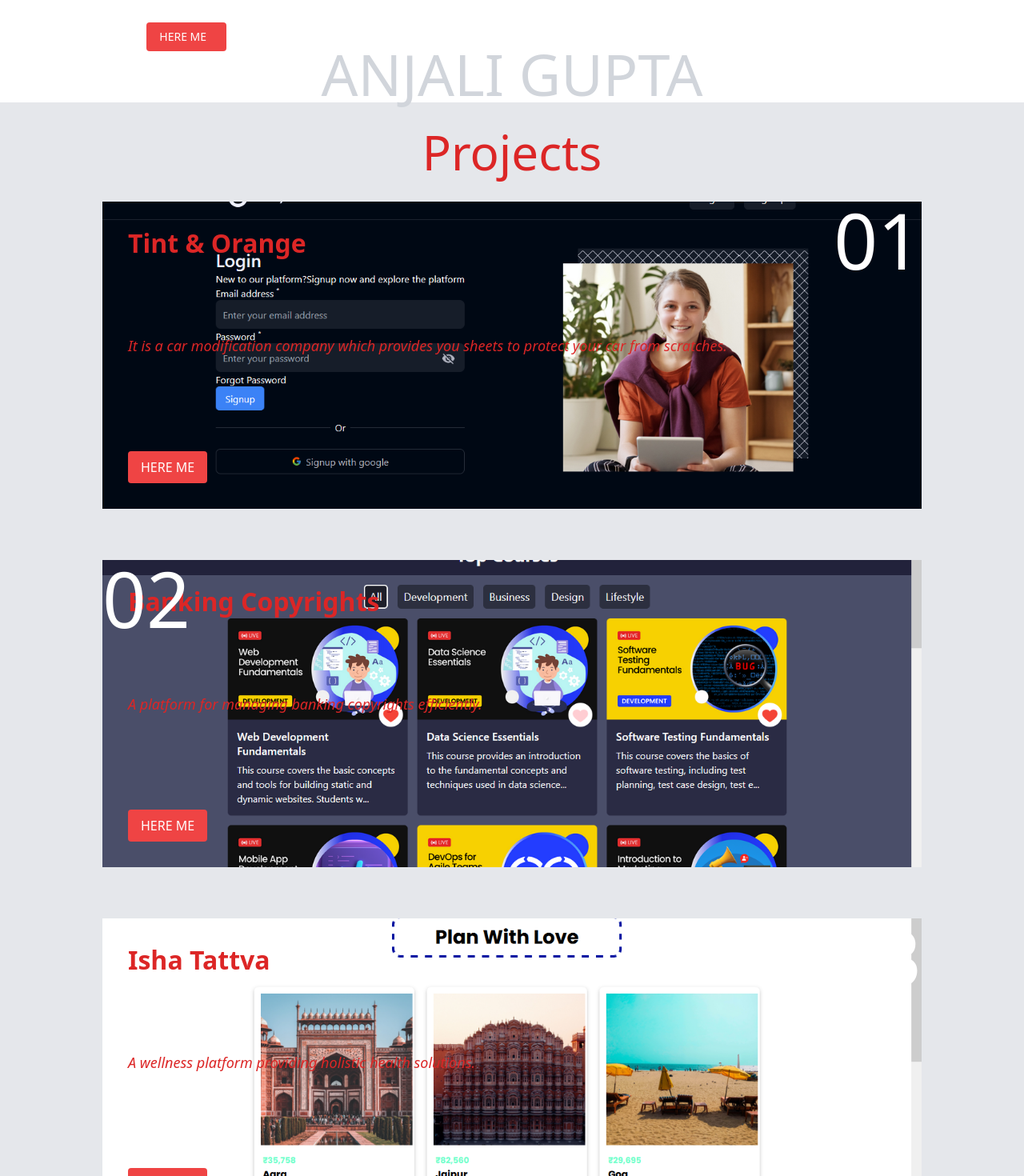
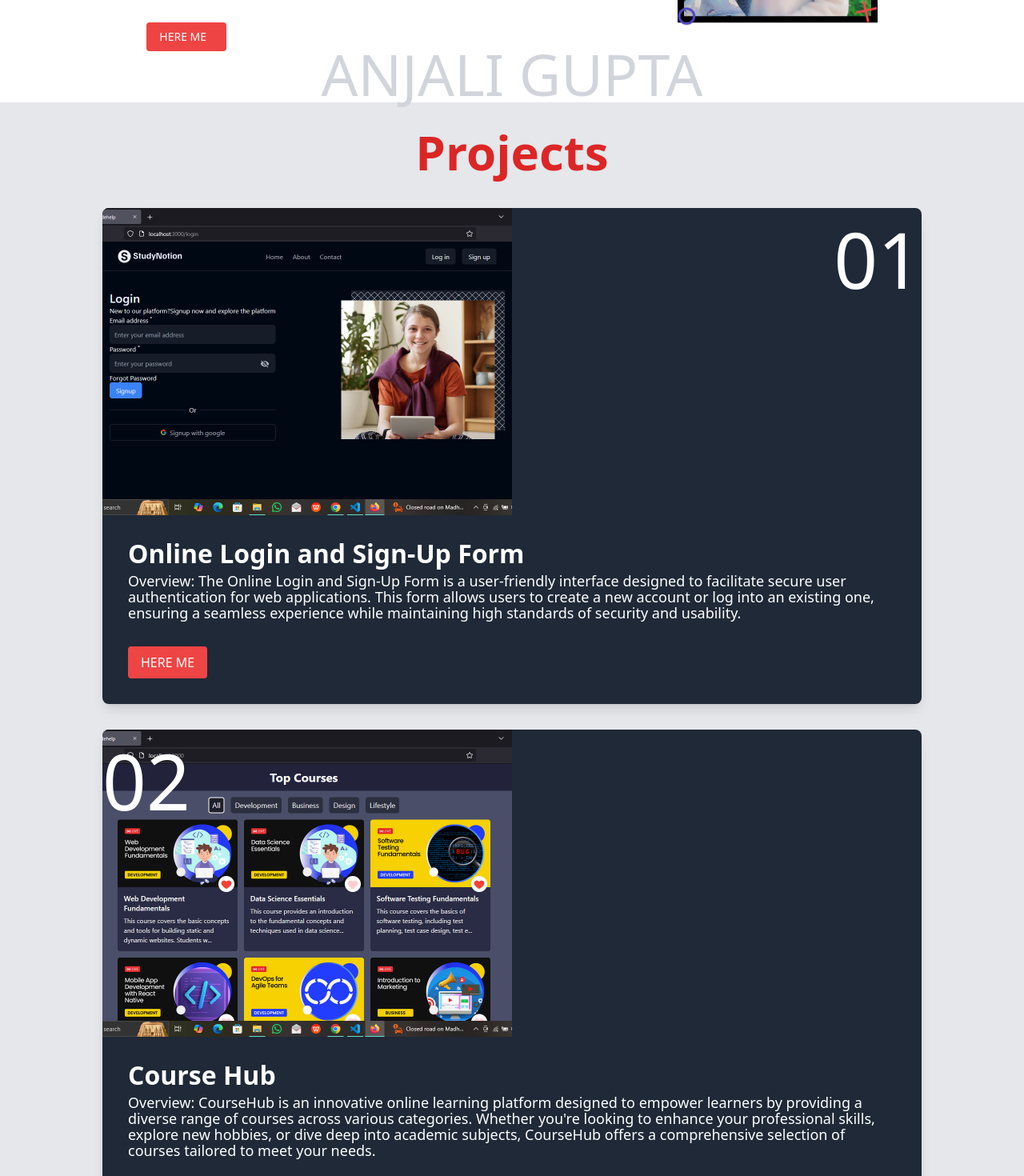
Before and after one commit to Anjaligupta90/my-portfolio, a React (Create React App) app: page / in a window 1280 px wide. Shown: the part 380-1850 px from the top of the page at 80% size. Built offline with nearby package versions, Linux system fonts and the light colour scheme.

Commit message:
Update ProjectSection.js

```diff
--- a/src/components/ProjectSection.js
+++ b/src/components/ProjectSection.js
@@ -1,39 +1,39 @@
 import React from 'react';
-import image1 from '../assets/p1.png'
-import image2 from '../assets/p2.png'
-import image3 from '../assets/p3.png'
-import image4 from '../assets/p5.png'
+import image1 from '../assets/p1.png';
+import image2 from '../assets/p2.png';
+import image3 from '../assets/p3.png';
+import image4 from '../assets/p5.png';
 
 const ProjectSection = () => {
   const projects = [
     {
       id: 1,
-      title: "Tint & Orange",
-      description: "It is a car modification company which provides you sheets to protect your car from scratches.",
-      image:image1,
+      title: "Online Login and Sign-Up Form",
+      description: "Overview: The Online Login and Sign-Up Form is a user-friendly interface designed to facilitate secure user authentication for web applications. This form allows users to create a new account or log into an existing one, ensuring a seamless experience while maintaining high standards of security and usability.",
+      image: image1,
       githubLink: "#",
       liveLink: "#"
     },
     {
       id: 2,
-      title: "Banking Copyrights",
-      description: "A platform for managing banking copyrights efficiently.",
+      title: "Course Hub",
+      description: "Overview: CourseHub is an innovative online learning platform designed to empower learners by providing a diverse range of courses across various categories. Whether you're looking to enhance your professional skills, explore new hobbies, or dive deep into academic subjects, CourseHub offers a comprehensive selection of courses tailored to meet your needs.",
       image: image2,
       githubLink: "#",
       liveLink: "#"
     },
     {
       id: 3,
-      title: "Isha Tattva",
-      description: "A wellness platform providing holistic health solutions.",
+      title:"Simplifying Your Interests",
+      description: "Overview: The Card Manager is an intuitive web application designed to help users manage their interests effectively With a clean and user-friendly interface, this application allows users to browse through various cards representing different items, topics, or activities. Each card comes with a Not Interested button, enabling users to easily remove items they no longer wish to see, streamlining their experience and keeping their focus on what truly matters.",
       image: image3,
       githubLink: "#",
       liveLink: "#"
     },
     {
       id: 4,
-      title: "Granit",
-      description: "A service for granite installation and maintenance.",
+      title: "Weather Explorer",
+      description: "Overview: Weather Explorer is an intuitive web application designed to provide users with real-time weather information for any location around the globe. With a simple and user-friendly interface, this application allows users to search for weather conditions in their desired cities, making it easy to plan their day or week ahead.",
       image: image4,
       githubLink: "#",
       liveLink: "#"
@@ -42,27 +42,22 @@ const ProjectSection = () => {
 
   return (
     <div className="project_sect my-16 bg-gray-200" id="projects">
-      <h2 className="page_header text-6xl text-red-600 text-center py-8">Projects</h2>
-      <div className="project_container max-w-5xl mx-auto flex flex-col gap-8"> {/* Adjusted gap here */}
+      <h2 className="page_header text-6xl text-red-600 text-center py-8 mb-2 font-bold">Projects</h2>
+      <div className="project_container max-w-5xl mx-auto flex flex-col gap-8">
         {projects.map((project, index) => (
-          <div
-            className={`project_card bg-cover bg-no-repeat bg-center h-96 relative transition-all duration-500 hover:shadow-2xl  ${index % 2 === 0 ? 'flex-row' : 'flex-row-reverse'} mb-8`} // Added mb-8 for margin-bottom
-            style={{ backgroundImage: `url(${project.image})` }}
-            key={project.id}
-          >
-            <div className={`project_no absolute text-8xl text-white z-10 ${index % 2 === 0 ? 'right-0' : 'left-0'}`}>
-              {String(project.id).padStart(2, '0')}
-            </div>
-            <div className="project_content absolute text-red-600 p-8 bottom-0 z-20">
-              <h2 className="project_heading text-4xl font-bold">{project.title}</h2>
-              <div className="project_subheading text-lg italic">{project.description}</div>
-              <div className="btn_group flex gap-4 mt-4">
-                <button className="btn bg-red-500 text-white py-2 px-4 rounded">HERE ME</button>
+          <div className="project_card relative bg-gray-800 rounded-lg overflow-hidden shadow-lg" key={project.id}>
+            <div className="md:w-1/2 h-64 md:h-96 bg-cover bg-center bg-no-repeat w-full" style={{ backgroundImage: `url(${project.image})`, backgroundSize: "cover" }}></div>
+            <div className={`project_no absolute text-8xl text-white z-10 ${index % 2 === 0 ? 'right-0' : 'left-0'} top-4`}>{String(project.id).padStart(2, '0')}</div>
+            <div className="project_content absolute text-white p-8 bottom-0 z-20">
+              <h2 className="project_heading text-2xl font-bold">{project.title}</h2>
+              <div className="project_subheading text-sm">{project.description}</div>
+              <div className="btn_group flex gap-2 mt-4">
+                <button className="btn bg-red-500 text-white py-2 px-4 rounded hover:bg-blue-400">HERE ME</button>
                 <a href={project.githubLink} target="_blank" rel="noopener noreferrer">
-                  <i className="fa-brands fa-github icon text-2xl"></i>
+                  <i className="fa-brands fa-github icon text-xl"></i>
                 </a>
                 <a href={project.liveLink} target="_blank" rel="noopener noreferrer">
-                  <i className="fa-solid fa-link icon text-2xl"></i>
+                  <i className="fa-solid fa-link icon text-xl"></i>
                 </a>
               </div>
             </div>
```
